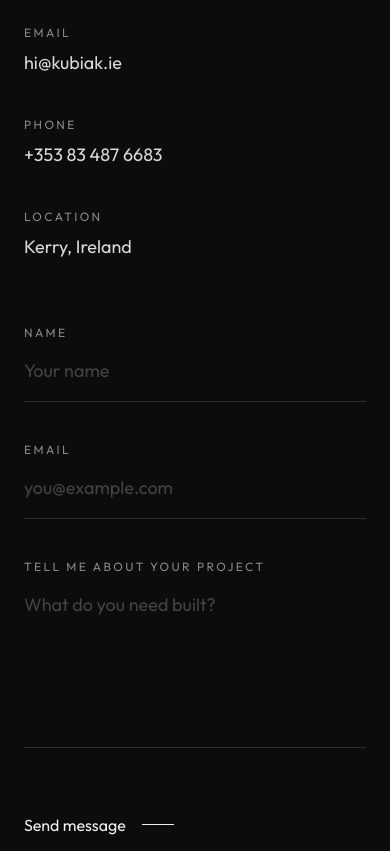
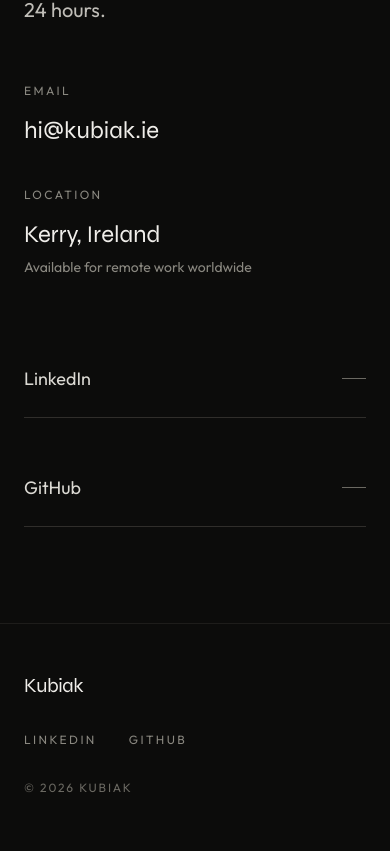
Before and after one commit to michalkubiak98/kubiak.ie, a React (Vite) app: page / in a window 390 px wide. Shown: the part 6713-7564 px from the top of the page. Built offline with nearby package versions, Linux system fonts and the light colour scheme.

Commit message:
Remove phone number and contact form
- Strip Formspree form entirely, replace with clean email/location layout
- Remove phone number from contact section and JSON-LD structured data
- Add LinkedIn/GitHub links to contact section with hover animations

```diff
--- a/index.html
+++ b/index.html
@@ -38,7 +38,6 @@
       "name": "Kubiak - Michael Kubiak, Software Developer",
       "description": "Software developer in Kerry, Ireland specializing in websites, web apps, and mobile apps for local businesses. Quality work, at your budget.",
       "url": "https://kubiak.ie",
-      "telephone": "+353834876683",
       "email": "hi@kubiak.ie",
       "address": {
         "@type": "PostalAddress",
@@ -63,7 +62,6 @@
       "name": "Michael Kubiak",
       "jobTitle": "Software Engineer",
       "url": "https://kubiak.ie",
-      "telephone": "+353834876683",
       "email": "hi@kubiak.ie",
       "address": {
         "@type": "PostalAddress",
--- a/src/components/Contact.tsx
+++ b/src/components/Contact.tsx
@@ -1,31 +1,8 @@
-import { useState, type FormEvent } from 'react'
 import { motion } from 'motion/react'
 import { useScrollAnimation } from '../hooks/useScrollAnimation'
 
 export function Contact() {
   const { ref: sectionRef, isVisible } = useScrollAnimation<HTMLElement>()
-  const [formState, setFormState] = useState<'idle' | 'sending' | 'sent' | 'error'>('idle')
-
-  const handleSubmit = async (e: FormEvent<HTMLFormElement>) => {
-    e.preventDefault()
-    setFormState('sending')
-    const form = e.currentTarget
-    try {
-      const response = await fetch(form.action, {
-        method: 'POST',
-        body: new FormData(form),
-        headers: { Accept: 'application/json' },
-      })
-      if (response.ok) {
-        setFormState('sent')
-        form.reset()
-      } else {
-        setFormState('error')
-      }
-    } catch {
-      setFormState('error')
-    }
-  }
 
   return (
     <section id="contact" ref={sectionRef} className="relative py-24 sm:py-32 lg:py-40">
@@ -46,122 +23,67 @@ export function Contact() {
         <div className="h-px bg-warm-800 mt-12" />
 
         <div className="grid grid-cols-1 lg:grid-cols-12 gap-16 lg:gap-20 pt-14 sm:pt-18">
-          {/* Left: info */}
           <motion.div
             initial={{ opacity: 0, y: 20 }}
             animate={isVisible ? { opacity: 1, y: 0 } : {}}
             transition={{ duration: 0.6, delay: 0.1 }}
-            className="lg:col-span-5"
+            className="lg:col-span-7"
           >
-            <p className="text-base sm:text-lg text-warm-300 leading-relaxed mb-14">
+            <p className="text-xl sm:text-2xl text-warm-200 leading-[1.7] mb-14">
               Have a project in mind? Whether it's a website, app, or custom
-              tool - tell me about it and I'll get back to you within 24 hours.
+              tool - drop me an email and I'll get back to you within 24 hours.
             </p>
 
             <div className="space-y-10">
               <div>
-                <p className="text-xs uppercase tracking-[0.2em] text-warm-400 mb-2">
+                <p className="text-xs uppercase tracking-[0.2em] text-warm-400 mb-4">
                   Email
                 </p>
                 <a
                   href="mailto:hi@kubiak.ie"
-                  className="text-warm-100 hover:text-warm-50 transition-colors text-lg sm:text-xl"
+                  className="font-display text-2xl sm:text-3xl font-600 text-warm-50 hover:text-warm-200 transition-colors"
                 >
                   hi@kubiak.ie
                 </a>
               </div>
               <div>
-                <p className="text-xs uppercase tracking-[0.2em] text-warm-400 mb-2">
-                  Phone
-                </p>
-                <a
-                  href="tel:+353834876683"
-                  className="text-warm-100 hover:text-warm-50 transition-colors text-lg sm:text-xl"
-                >
-                  +353 83 487 6683
-                </a>
-              </div>
-              <div>
-                <p className="text-xs uppercase tracking-[0.2em] text-warm-400 mb-2">
+                <p className="text-xs uppercase tracking-[0.2em] text-warm-400 mb-4">
                   Location
                 </p>
-                <p className="text-warm-100 text-lg sm:text-xl">Kerry, Ireland</p>
+                <p className="font-display text-2xl sm:text-3xl font-600 text-warm-50">Kerry, Ireland</p>
+                <p className="text-sm text-warm-400 mt-1.5">Available for remote work worldwide</p>
               </div>
             </div>
           </motion.div>
 
-          {/* Right: form */}
           <motion.div
             initial={{ opacity: 0, y: 20 }}
             animate={isVisible ? { opacity: 1, y: 0 } : {}}
             transition={{ duration: 0.6, delay: 0.2 }}
-            className="lg:col-span-7"
+            className="lg:col-span-5 flex flex-col justify-center"
           >
-            <form
-              action="https://formspree.io/f/YOUR_FORMSPREE_ID"
-              method="POST"
-              onSubmit={handleSubmit}
-              className="space-y-10"
-            >
-              <div>
-                <label htmlFor="name" className="block text-xs uppercase tracking-[0.2em] text-warm-400 mb-4">
-                  Name
-                </label>
-                <input
-                  type="text"
-                  id="name"
-                  name="name"
-                  required
-                  className="w-full bg-transparent border-b border-warm-700 pb-4 text-lg text-warm-50 placeholder:text-warm-600 focus:outline-none focus:border-warm-400 transition-colors"
-                  placeholder="Your name"
-                />
-              </div>
-
-              <div>
-                <label htmlFor="email" className="block text-xs uppercase tracking-[0.2em] text-warm-400 mb-4">
-                  Email
-                </label>
-                <input
-                  type="email"
-                  id="email"
-                  name="email"
-                  required
-                  className="w-full bg-transparent border-b border-warm-700 pb-4 text-lg text-warm-50 placeholder:text-warm-600 focus:outline-none focus:border-warm-400 transition-colors"
-                  placeholder="you@example.com"
-                />
-              </div>
-
-              <div>
-                <label htmlFor="message" className="block text-xs uppercase tracking-[0.2em] text-warm-400 mb-4">
-                  Tell me about your project
-                </label>
-                <textarea
-                  id="message"
-                  name="message"
-                  required
-                  rows={5}
-                  className="w-full bg-transparent border-b border-warm-700 pb-4 text-lg text-warm-50 placeholder:text-warm-600 focus:outline-none focus:border-warm-400 transition-colors resize-none"
-                  placeholder="What do you need built?"
-                />
-              </div>
-
-              <motion.button
-                type="submit"
-                disabled={formState === 'sending'}
-                whileHover={{ x: 4 }}
-                whileTap={{ scale: 0.99 }}
-                className="group inline-flex items-center gap-4 text-base text-warm-50 hover:text-warm-200 transition-colors disabled:opacity-50 pt-4"
+            <div className="space-y-8">
+              <a
+                href="https://www.linkedin.com/in/michalpkubiak"
+                target="_blank"
+                rel="noopener noreferrer me"
+                className="group flex items-center justify-between py-6 border-b border-warm-700 hover:border-warm-500 transition-colors"
+                aria-label="Connect on LinkedIn"
               >
-                {formState === 'sending'
-                  ? 'Sending...'
-                  : formState === 'sent'
-                  ? 'Message sent successfully'
-                  : formState === 'error'
-                  ? 'Something went wrong. Try again.'
-                  : 'Send message'}
-                <span className="inline-block w-8 h-px bg-current group-hover:w-12 transition-all duration-300" aria-hidden="true" />
-              </motion.button>
-            </form>
+                <span className="text-lg text-warm-100 group-hover:text-warm-50 transition-colors">LinkedIn</span>
+                <span className="inline-block w-6 h-px bg-warm-500 group-hover:w-10 transition-all duration-300" aria-hidden="true" />
+              </a>
+              <a
+                href="https://github.com/michalkubiak98"
+                target="_blank"
+                rel="noopener noreferrer me"
+                className="group flex items-center justify-between py-6 border-b border-warm-700 hover:border-warm-500 transition-colors"
+                aria-label="View GitHub profile"
+              >
+                <span className="text-lg text-warm-100 group-hover:text-warm-50 transition-colors">GitHub</span>
+                <span className="inline-block w-6 h-px bg-warm-500 group-hover:w-10 transition-all duration-300" aria-hidden="true" />
+              </a>
+            </div>
           </motion.div>
         </div>
       </div>
```
